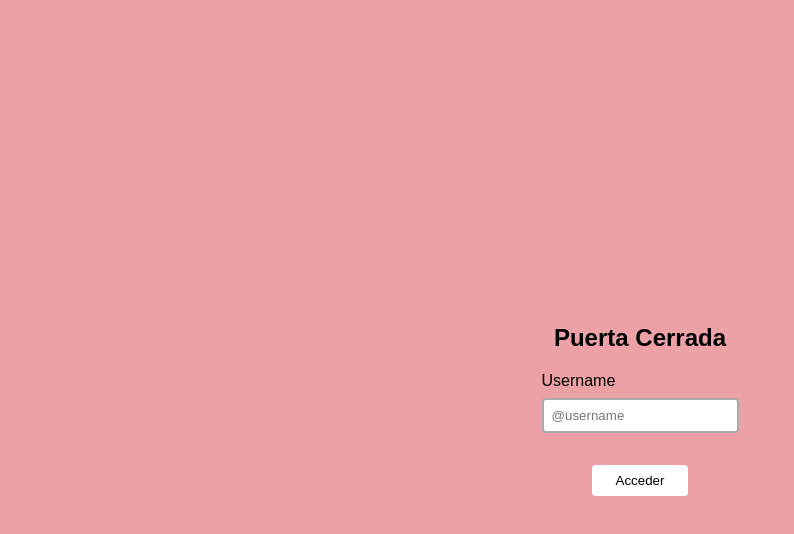
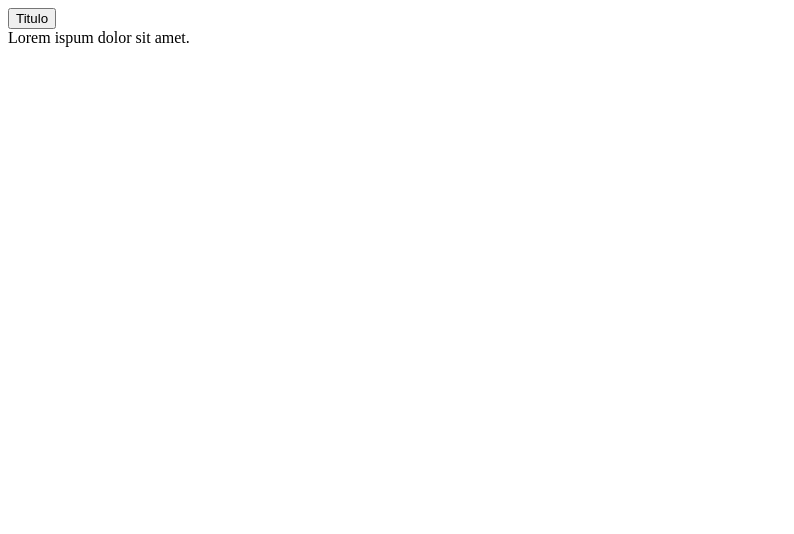
Before and after one commit to estudios-cursos-tutoriales/vuejs, a plain HTML site: page index.html in a window 1280 px wide. Shown: the whole page, without its empty margins (0-794 px from the left). Drawn offline with nearby package versions, Linux system fonts and the light colour scheme.

Commit message:
✅ Upload

```diff
--- a/css/styles.css
+++ /dev/null
@@ -1,70 +0,0 @@
-html, body {
-  height: 100vh;
-  margin: 0;
-  font-family: Arial, Helvetica, sans-serif;
-}
-
-#app, .container {
-  display: flex;
-  justify-content: center;
-  align-items: center;
-  flex-direction: column;
-  width: 100%;
-  height: 100%;
-}
-
-button {
-  margin-top: 24px;
-  border: none;
-  background-color: white;
-  padding: 8px 24px;
-  border-radius: 4px;
-  cursor: pointer;
-}
-
-.closed {
-  background-color: #eca1a6;
-}
-
-.open {
-  background-color: #b5e7a0;
-}
-
-.headline-2 {
-  text-align: center;
-  color: #0d2403;
-}
-
-.post {
-  background: #9cd683;
-  padding: 5px 10px;
-  border-radius: 4px;
-  width: 400px;
-  margin: 5px 0;
-}
-.post-title {
-  text-align: center;
-  color: #0d2403;
-  font-size: 18px;
-}
-.post-description {
-  text-align: center;
-  color: #0d2403;
-  font-size: 16px;
-}
-
-input[type=text] {
-  width: 100%;
-  border: 2px solid #aaa;
-  border-radius: 4px;
-  margin: 8px 0;
-  outline: none;
-  padding: 8px;
-  box-sizing: border-box;
-  transition: 0.3s;
-}
-
-input[type=text]:focus {
-  border-color: #fff;
-  box-shadow: 0 0 8px 0 #fff;
-}
--- a/index.html
+++ b/index.html
@@ -4,107 +4,36 @@
     <meta charset="UTF-8">
     <meta http-equiv="X-UA-Compatible" content="IE=edge">
     <meta name="viewport" content="width=device-width, initial-scale=1.0">
-    <link rel="stylesheet" href="css/styles.css">
+    <title>Document</title>
+</head>
+<body>
     <script src="https://unpkg.com/vue@next"></script>
-    <title>Curso Vue</title>
-
-</head>
-<body class="bg-slate-900">
     <div id="app"></div>
     <script>
         const app = Vue.createApp({
-            data() {
-                return {
-                    text: "Puerta Cerrada",
-                    open: false,
-                    username: "",
-                    posts: [
-                        {
-                            title: "Titulo 1",
-                            description: "Lorem ipsum..."
-                        },
-                        {
-                            title: "Titulo 2",
-                            description: "Lorem ipsum..."
-                        },
-                        {
-                            title: "Titulo 3",
-                            description: "Lorem ipsum..."
-                        },
-                        {
-                            title: "Titulo 4",
-                            description: "Lorem ipsum..."
-                        },
-                        {
-                            title: "Titulo 5",
-                            description: "Lorem ipsum..."
-                        },
-                    ]
-                };
-            },
-            watch:{
-                open(value) {
-                    if (value){
-                        this.text = "Puerta Abierta"
-                    } else{
-                        this.text = "Puerta Cerrada"
-                        this.username = ""
-                    }
-                }
-            },
-            computed:{
-                label() {
-                    return this.open ? "Cerrar" : "Abrir";
-                },
-                styles() {
-                    return this.open ? ['open'] : ['closed'];
-                }
-            },
-            methods: {
+            template: `
+                <div>
+                    <v-layout>
+                        <template v-slot:header>
+                            <button>Titulo</button>
+                        </template>
+                        <template v-slot:content>
+                            Lorem ispum dolor sit amet.
+                        </template>
+                    </v-layout>
+                </div>
+            `
+        });
 
-            },
+        app.component("v-layout", {
             template: `
-            <div class="container" :class="styles">
-                <h2>{{ text }}</h2>
-
-                <div v-if="open">
-                    <h2 class="headline-2">Hola, {{ username }}<p>
-
-                    <item
-                        v-for="(item, i) in posts"
-                        :key="i"
-                        :post="item"
-                    />
-                </div>
-
-                <div v-else>
-                    <div>Username</div>
-                    <input type="text" v-model="username" placeholder="@username">
-                </div>
-
-                <form v-if="open" v-on:submit.prevent="submit">
-                    <input type="text" placeholder="Titulo">
-                    <input type="text" placeholder="Descripción">
-                    <button >Publicar</button>
-                </form>
-
-
-                <button @click="open = !open">
-                    <div v-if="!open">Acceder</div>
-                    <div v-else>Salir</div>
-                </button>
+            <header>
+                <slot name="header"></slot>
+            </header>
+            <div>
+                <slot name="content"></slot>
             </div>
             `
-        })
-
-        app.component("item", {
-            props:["post"],
-            template: `
-                <div class="post">
-                    <h3 class="post-title">{{ post.title}}</h3>
-                    <p class="post-description ">{{ post.description}}</p>
-                </div>
-                `
         });
 
         const vm = app.mount("#app");
--- a/scss/styles.scss
+++ /dev/null
@@ -1,67 +0,0 @@
-html, body {
-    height: 100vh;
-    margin: 0;
-    font-family: Arial, Helvetica, sans-serif;
-}
-#app, .container {
-    display: flex;
-    justify-content: center;
-    align-items: center;
-    flex-direction: column;
-    width: 100%;
-    height: 100%;
-}
-button {
-    margin-top: 24px;
-    border: none;
-    background-color: white;
-    padding: 8px 24px;
-    border-radius: 4px;
-    cursor: pointer;
-}
-.closed {
-    background-color: #eca1a6;
-}
-.open {
-    background-color: #b5e7a0;
-}
-
-.headline-2{
-    text-align: center;
-    color: #0d2403;
-}
-
-
-.post{
-    background: #9cd683;
-    padding: 5px 10px;
-    border-radius: 4px;
-    width: 400px;
-    margin: 5px 0;
-    &-title{
-        text-align: center;
-        color: #0d2403;
-        font-size: 18px;
-    }
-    &-description{
-        text-align: center;
-        color: #0d2403;
-        font-size: 16px;
-    }
-}
-
-input[type=text]{
-    width:100%;
-    border:2px solid #aaa;
-    border-radius:4px;
-    margin:8px 0;
-    outline:none;
-    padding:8px;
-    box-sizing:border-box;
-    transition:.3s;
-  }
-
-  input[type=text]:focus{
-    border-color:#fff;
-    box-shadow:0 0 8px 0 #fff;
-  }
```
Also changed, not shown: 1 other file.
